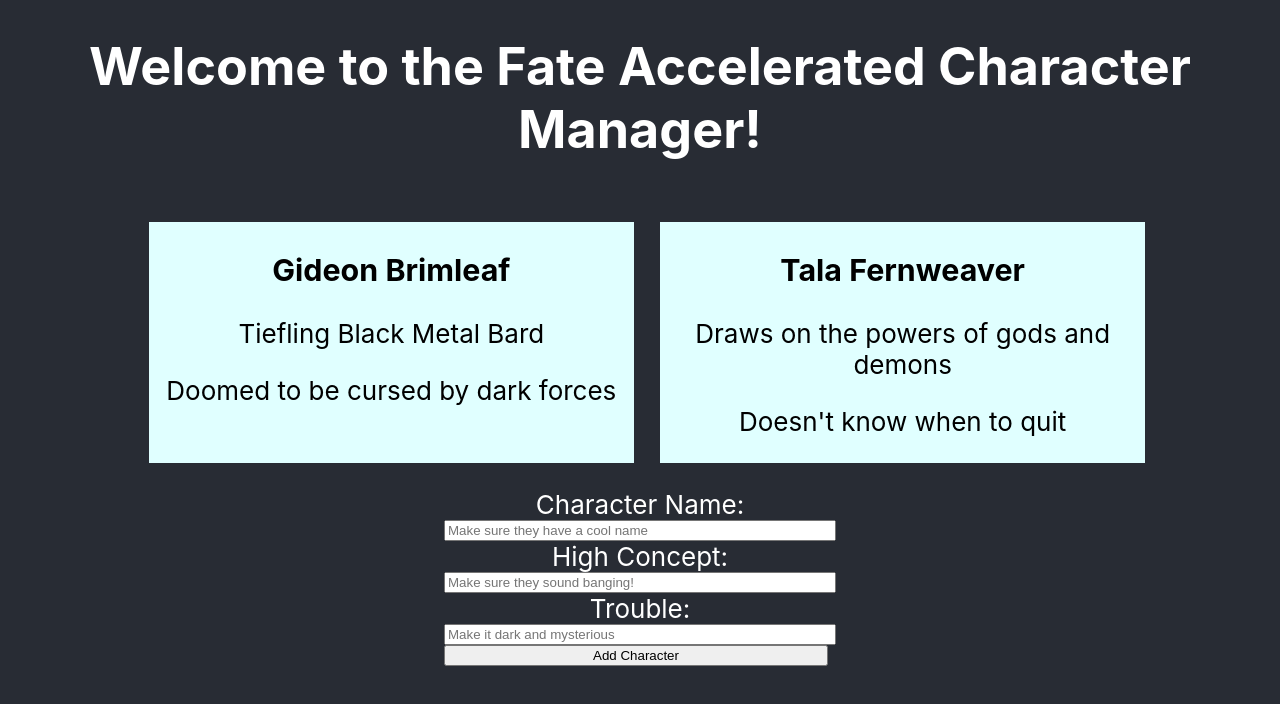
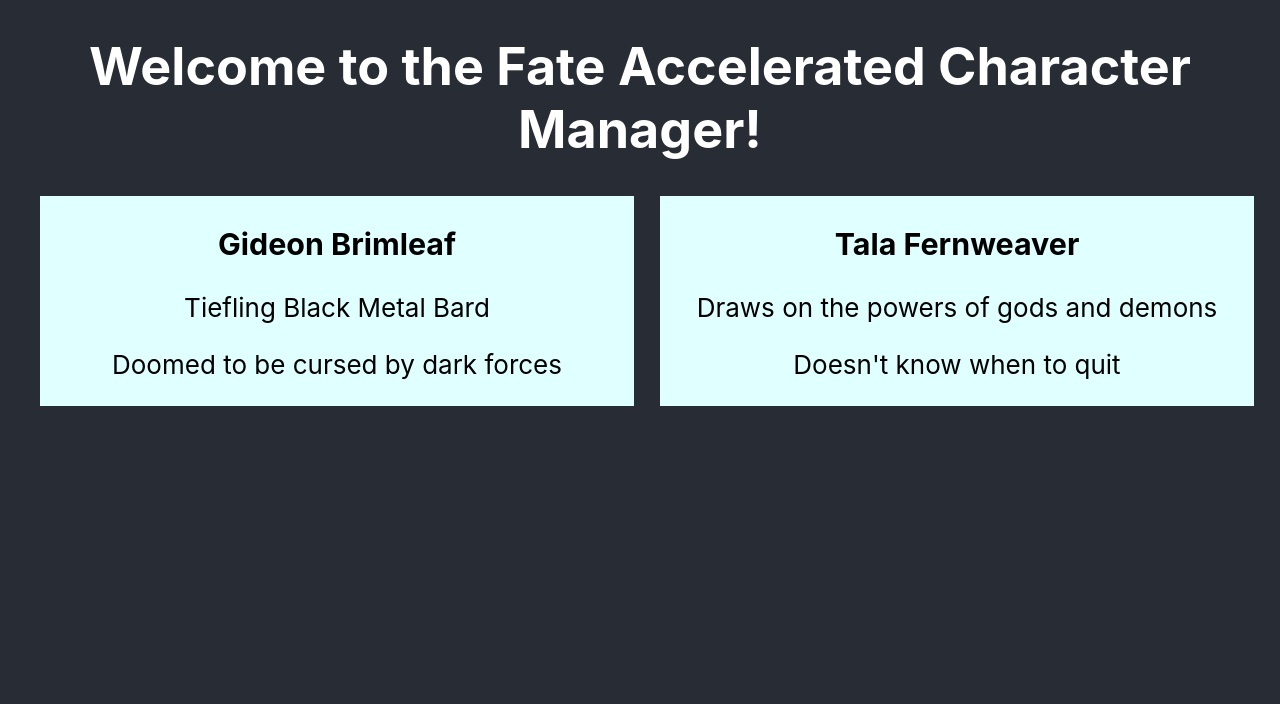
Before and after one commit to GideonBrimleaf/fate_character_generator, a React (Create React App) app: page / in a window 1280 px wide. Shown: the top 704 px of the page. Built offline with nearby package versions, Linux system fonts and the light colour scheme.

Commit message:
form now routed to new route

```diff
--- a/package.json
+++ b/package.json
@@ -8,6 +8,7 @@
     "@testing-library/user-event": "^7.2.1",
     "react": "^16.13.1",
     "react-dom": "^16.13.1",
+    "react-router-dom": "^5.1.2",
     "react-scripts": "3.4.1"
   },
   "scripts": {
--- a/src/App.js
+++ b/src/App.js
@@ -2,6 +2,7 @@
 import './App.css';
 import CharacterList from './containers/CharacterList'
 import CharacterForm from './containers/CharacterForm'
+import {BrowserRouter as Router, Route, Switch} from 'react-router-dom'
 
 class App extends Component {
 
@@ -24,9 +25,12 @@
   render(){
   return (
     <div className="App">
-      <h1>Welcome to the Fate Accelerated Character Manager!</h1>
-      <CharacterList characters={this.state.characters}/>
-      <CharacterForm onCharacterCreated={this.addCharacter}  />
+      <Router>
+        <Switch>
+        <Route exact path="/" render={() => <CharacterList characters={this.state.characters} />} />
+        <Route path="/new" render={() => <CharacterForm onCharacterCreated={this.addCharacter} />} />
+        </Switch>
+      </Router>
     </div>
   )
   }
--- a/src/containers/CharacterList.js
+++ b/src/containers/CharacterList.js
@@ -11,9 +11,12 @@
   })
 
     return (
-      <ul className="characterList">
-        {characterList}
-      </ul>
+      <main>
+        <h1>Welcome to the Fate Accelerated Character Manager!</h1>
+        <ul className="characterList">
+          {characterList}
+        </ul>
+      </main>
     )
 }
 
```
Also changed, not shown: 1 other file (tests, documents, lock files or other folders).
